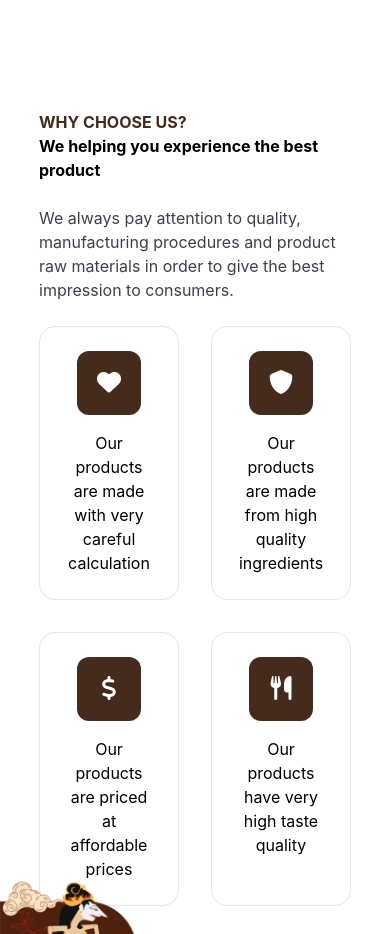
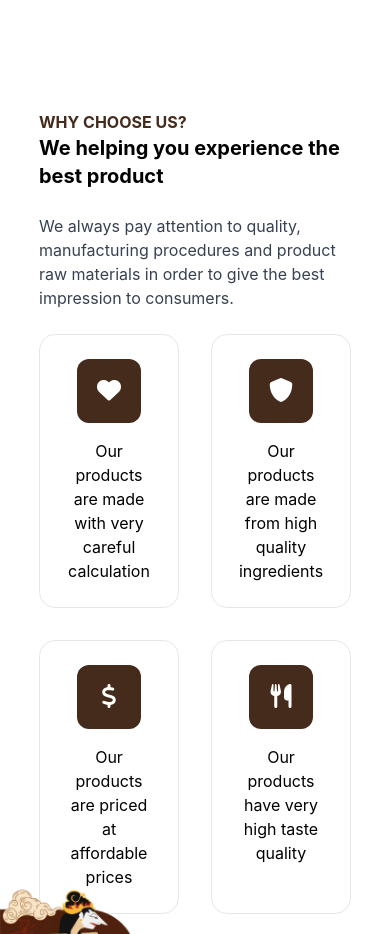
Before and after one commit to mulkihafizh/gumelar, a Nuxt app: page / in a window 390 px wide. Shown: the part 3060-3994 px from the top of the page. Built offline with nearby package versions, Linux system fonts and the light colour scheme.

Commit message:
Update Experience.vue

```diff
--- a/components/Experience.vue
+++ b/components/Experience.vue
@@ -12,7 +12,7 @@
         data-aos-duration="1500"
       >
         <h5 class="md:text-lg text-[#452B1C] font-bold">WHY CHOOSE US?</h5>
-        <h3 class="md:text-5xl font-bold">
+        <h3 class="md:text-5xl text-xl font-bold">
           We helping you experience the best product
         </h3>
         <p class="py-6 text-gray-700">
```
